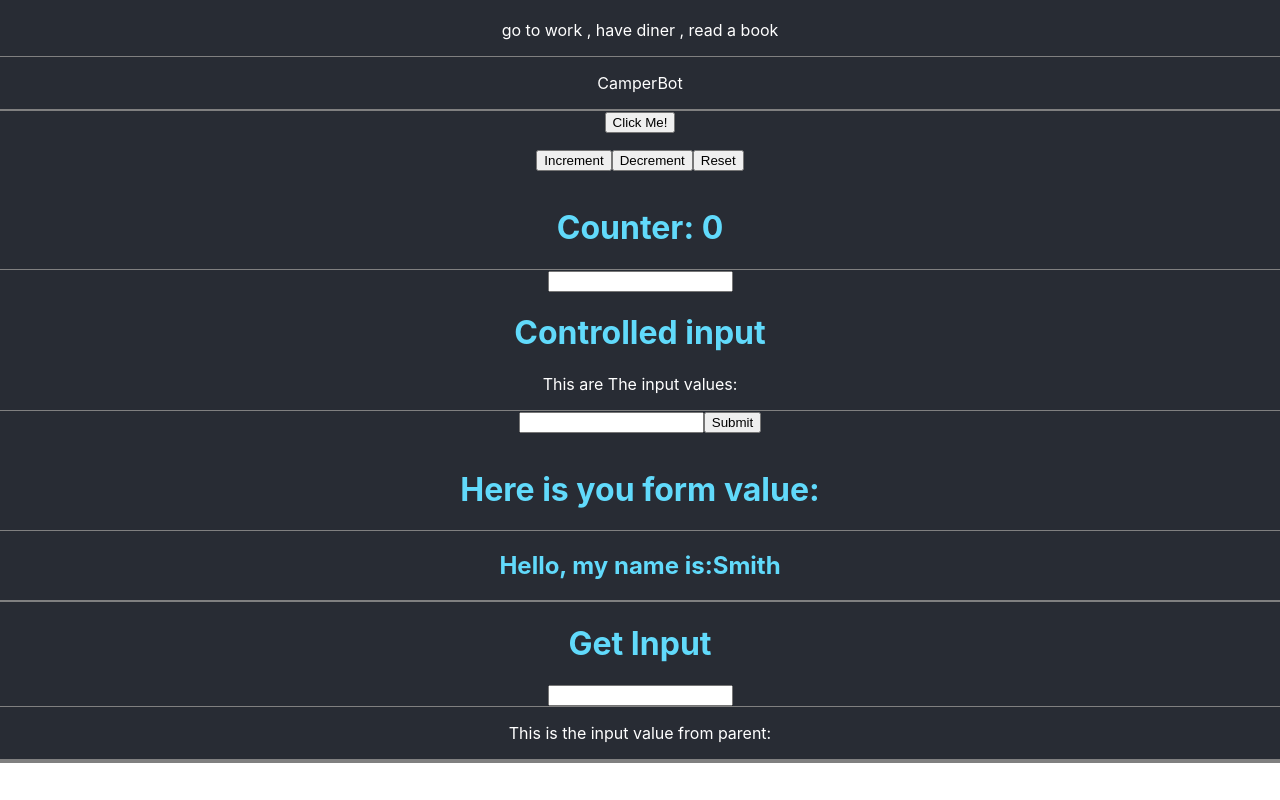
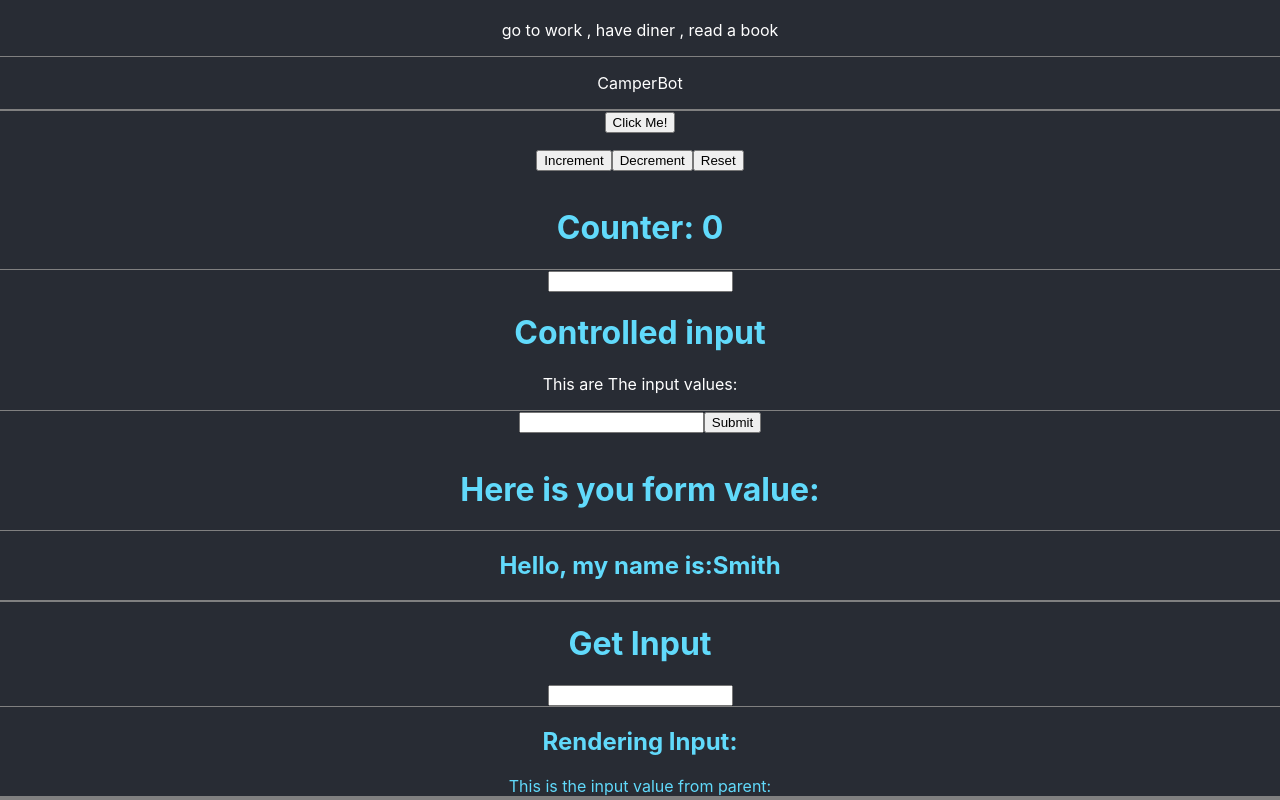
Before and after one commit to abdel1413/controlledForms, a React (Create React App) app: page / in a window 1280 px wide. Shown: the part 816-1616 px from the top of the page. Before the commit the page ends 1579 px from the top, so only its background shows below. Built offline with nearby package versions, Linux system fonts and the light colour scheme.

Commit message:
debugging

```diff
--- a/src/Methd&StateAsProp/RenderInput.js
+++ b/src/Methd&StateAsProp/RenderInput.js
@@ -6,7 +6,8 @@ class RenderInput extends React.Component {
   render() {
     return (
       <div>
-        <p> This is the input value from parent: {this.props.input}</p>
+        <h2>Rendering Input:</h2>
+        <span> This is the input value from parent: {this.props.input}</span>
       </div>
     );
   }
```
